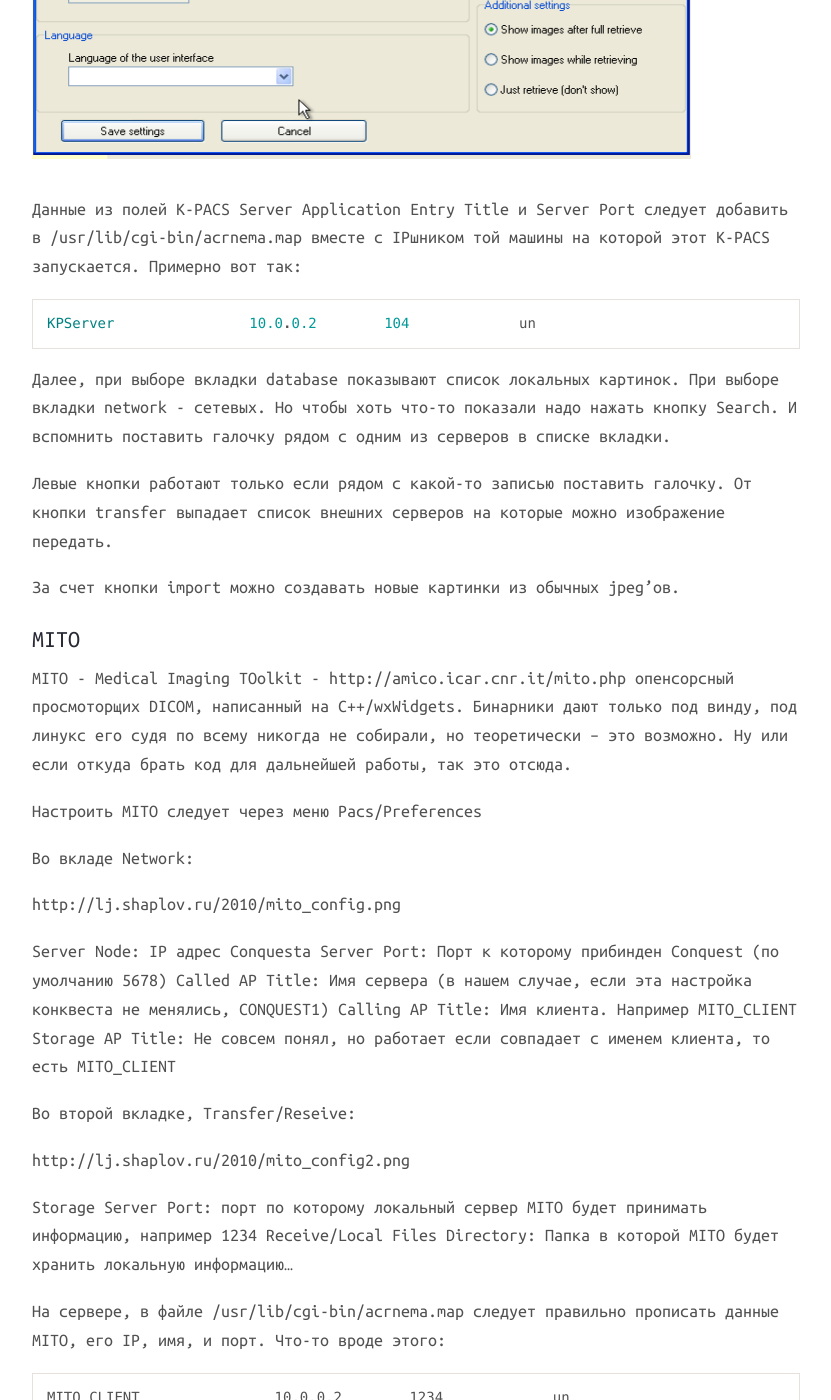
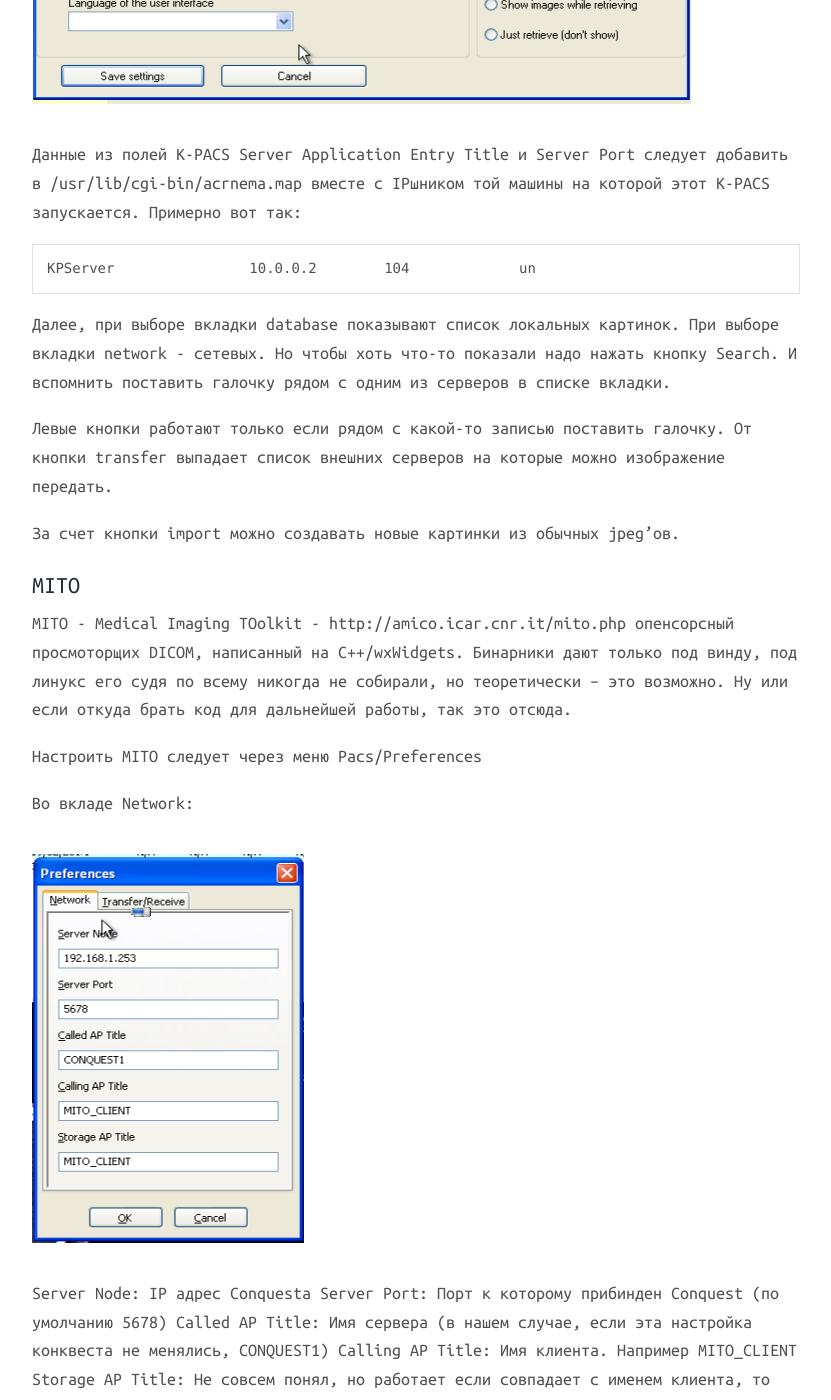
Before and after one commit to dhyannataraj/dhyannataraj.github.io, a Jekyll site: the page built from _posts/2010-03-02-Building-and-configuring-Conquest-DICOM-for-linux.markdown, in a window 1280 px wide and 1400 px high, scrolled down 3253 px. Shown: the whole window, without its empty margins (224-1055 px from the left). Built offline with Jekyll 4.4.1, drawn with Linux system fonts in a browser that asks for light colours; nearby versions of some CDN libraries; some of the changed text lies outside the part shown.

Commit message:
Update 2010-03-02-Building-and-configuring-Conquest-DICOM-for-linux.markdown

```diff
--- a/_posts/2010-03-02-Building-and-configuring-Conquest-DICOM-for-linux.markdown
+++ b/_posts/2010-03-02-Building-and-configuring-Conquest-DICOM-for-linux.markdown
@@ -62,7 +60,7 @@ categories:
 
 Данные из полей K-PACS Server Application Entry Title и Server Port следует добавить в /usr/lib/cgi-bin/acrnema.map вместе с IPшником той машины на которой этот K-PAСS запускается. Примерно вот так:
 
-{% highlight ruby %}
+{% highlight none %}
 KPServer                10.0.0.2        104             un
 {% endhighlight %}
 
@@ -80,7 +78,7 @@ MITO - Medical Imaging TOolkit - http://amico.icar.cnr.it/mito.php опенсо
 
 Во вкладе Network:
 
-http://lj.shaplov.ru/2010/mito_config.png
+![Скриншот вкладки Network ]({{ site.url }}/assets/images/2010-03-02-mito_config.png)
 
 Server Node: IP адрес Conquesta
 Server Port: Порт к которому прибинден Conquest (по умолчанию 5678)
```
Also changed, not shown: other parts of _posts/2010-03-02-Building-and-configuring-Conquest-DICOM-for-linux.markdown (+0 -2 lines).
